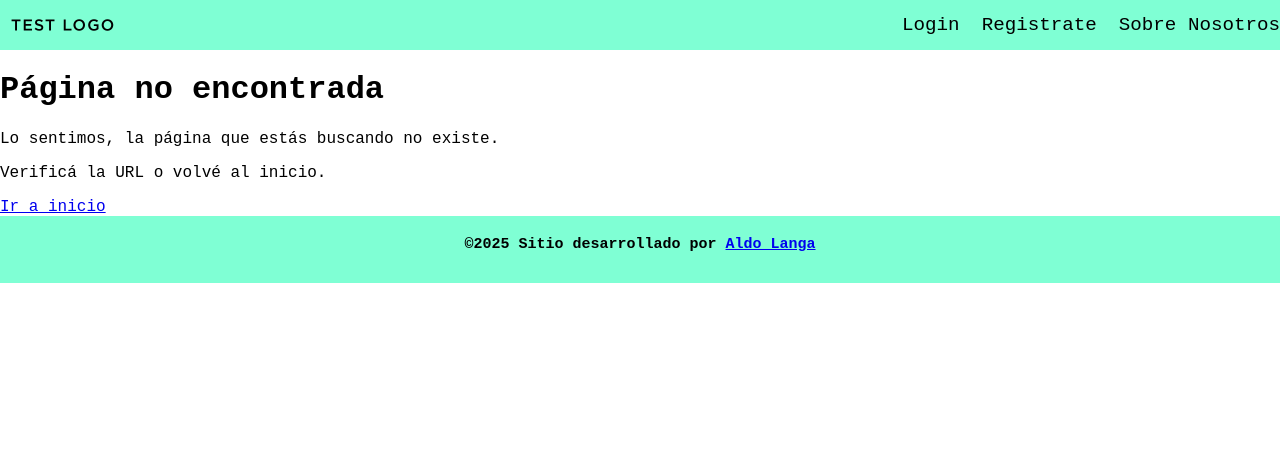
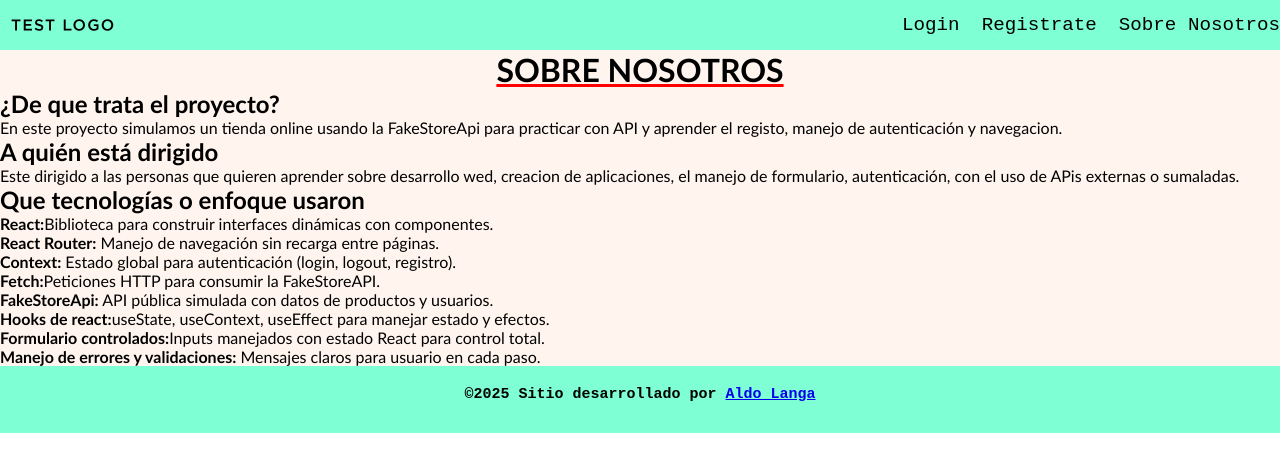
Before and after one commit to Aldlanga80/TRABAJO-FINAL, a React (Vite) app: page /aboutUs in a window 1280 px wide. Shown: the top 472 px of the page. Built offline with nearby package versions, Linux system fonts and the light colour scheme.

Commit message:
iniciando styles de AboutUs y NotFound

```diff
--- a/src/components/Header.jsx
+++ b/src/components/Header.jsx
@@ -39,7 +39,7 @@ const Header = () => {
 
               <li><Link to="/registrate" onClick={() => setOpen(false)}>Registrate</Link></li>
 
-              <li><Link to="/sobre-nosotros" onClick={() => setOpen(false)}>Sobre Nosotros</Link></li>
+              <li><Link to="/aboutUs" onClick={() => setOpen(false)}>Sobre Nosotros</Link></li>
             </>
           }
         </ul>
--- a/src/main.jsx
+++ b/src/main.jsx
@@ -10,6 +10,7 @@ import './styles/pages/Login.css'
 import './styles/pages/Register.css'
 import './styles/pages/Dashboard.css'
 import './styles/pages/NotFound.css'
+import './styles/pages/AboutUs.css'
 import './index.css';
 
 import { UserProvider } from './context/UserContext'
--- a/src/pages/SobreNosotros.jsx
+++ b/src/pages/AboutUs.jsx
@@ -1,20 +1,15 @@
-import React from "react";
 import { Layout } from "../components/Layout"
 
 const AboutUs = () => {
   return (
     <Layout>
-      <div>
-        <h1>Sobre Nosotros</h1>
-        <section>
+      <div className="abouts-base">
+        <h1 className="title-about">Sobre Nosotros</h1>
+        <section className="Section-about">
           <h2>¿De que trata el proyecto?</h2>
           <p>En este proyecto simulamos un tienda online usando la FakeStoreApi para practicar con API y aprender el registo, manejo de autenticación y navegacion.</p>
-        </section>
-        <section>
           <h2>A quién está dirigido</h2>
           <p> Este dirigido a las personas que quieren aprender sobre desarrollo wed, creacion de aplicaciones, el manejo de formulario, autenticación, con el uso de APis externas o sumaladas.</p>
-        </section>
-        <section>
           <h2>Que tecnologías o enfoque usaron</h2>
           <ul>
             <li><b>React:</b>Biblioteca para construir interfaces dinámicas con componentes.</li>
--- a/src/router/RouterApp.jsx
+++ b/src/router/RouterApp.jsx
@@ -4,7 +4,7 @@ import { Dashboard } from "../pages/Dashboard"
 import { Login } from "../pages/Login"
 import { Register } from "../pages/Register"
 import { NotFound } from "../pages/NotFound"
-import { AboutUs } from "../pages/SobreNosotros"
+import { AboutUs } from "../pages/AboutUs"
 import { PrivateRoute } from "../components/PrivateRoute"
 
 const RouterApp = () => {
@@ -16,7 +16,7 @@ const RouterApp = () => {
         <Route path="/login" element={<Login />} />
         <Route path="/registrate" element={<Register />} />
         <Route path="*" element={<NotFound />} />
-        <Route path="/sobre-nosotros" element={<AboutUs />} />
+        <Route path="/aboutUs" element={<AboutUs />} />
       </Routes>
     </BrowserRouter>
   )
--- a/src/styles/components/Header.css
+++ b/src/styles/components/Header.css
@@ -1,6 +1,5 @@
 .logo {
   height: 50px;
-
 }
 
 .header {
--- /dev/null
+++ b/src/styles/pages/AboutUs.css
@@ -0,0 +1,15 @@
+* {
+  margin: 0;
+  padding: 0;
+}
+
+.abouts-base {
+  background: seashell;
+  font-family: 'Gill Sans', 'Gill Sans MT', Calibri, 'Trebuchet MS', sans-serif;
+}
+
+.title-about {
+  text-align: center;
+  text-transform: uppercase;
+  text-decoration: underline red;
+}
```
